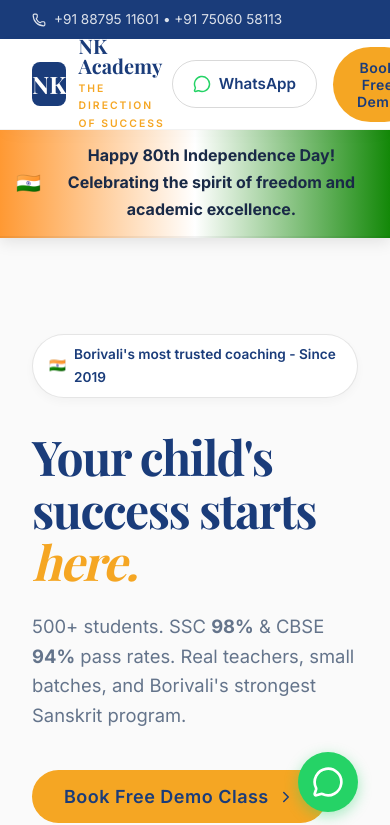
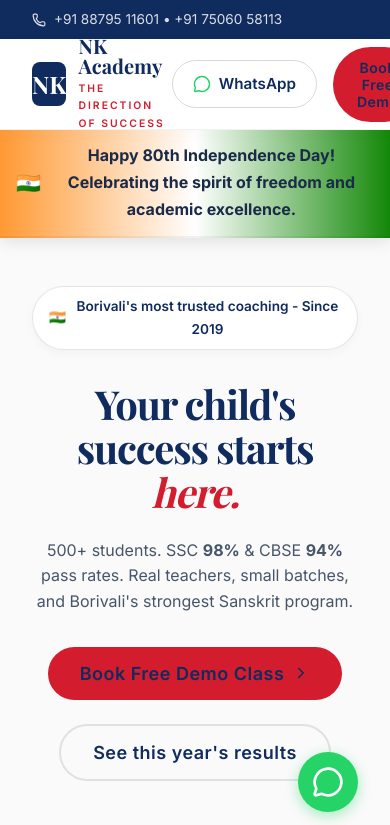
Before and after one commit to AhanaKulkarni/NK-Website, a Next.js app: page / in a window 390 px wide. Shown: the top 825 px of the page. Built offline with nearby package versions, Linux system fonts and the light colour scheme; a web font is replaced by a local one.

Commit message:
fix: remove incorrect student records and fix mobile layout/colors

```diff
--- a/src/app/globals.css
+++ b/src/app/globals.css
@@ -1,17 +1,17 @@
 :root {
-  /* Color System from Audit (Light Theme Focus) */
-  --color-primary: #1A3C7A; /* Navy */
-  --color-accent: #F5A623; /* Gold */
-  --color-background: #F8FAFC; /* Premium Off-white (Slate 50) */
+  /* Brand Color System */
+  --color-primary: #102B5E; /* Brand Navy */
+  --color-accent: #D31C2D; /* Brand Red */
+  --color-background: #FFFFFF; /* Pure White BG as requested */
   --color-surface: #FFFFFF;
-  --color-supporting: #64748B; /* Muted */
-  --color-text-main: #0F172A; /* Slate 900 for high contrast text */
+  --color-supporting: #475569; /* Muted slate */
+  --color-text-main: #0F172A; /* Slate 900 */
   --color-white: #FFFFFF;
 
-  /* Premium Shadows */
-  --shadow-diffuse: 0 20px 40px -10px rgba(26, 60, 122, 0.05), 0 1px 3px rgba(26, 60, 122, 0.02);
-  --shadow-hover-lift: 0 30px 60px -12px rgba(26, 60, 122, 0.1), 0 4px 12px rgba(26, 60, 122, 0.04);
-  --shadow-glow: 0 0 40px rgba(245, 166, 35, 0.15);
+  /* Shadows - Updated to match new brand colors */
+  --shadow-diffuse: 0 10px 30px -10px rgba(16, 43, 94, 0.08), 0 1px 3px rgba(16, 43, 94, 0.03);
+  --shadow-hover-lift: 0 20px 40px -12px rgba(16, 43, 94, 0.12), 0 4px 12px rgba(16, 43, 94, 0.06);
+  --shadow-glow: 0 0 40px rgba(211, 28, 45, 0.15);
 
   /* Radii */
   --radius-card: 24px;
--- a/src/app/page.module.css
+++ b/src/app/page.module.css
@@ -594,15 +594,29 @@
 }
 
 @media (max-width: 1024px) {
-  .heroContainer { flex-direction: column; }
+  .heroContainer { flex-direction: column; text-align: center; }
+  .heroActions { justify-content: center; }
   .topperFloatingCard { left: 50%; transform: translateX(-50%); bottom: -2rem; width: max-content; }
-  .statsGrid { grid-template-columns: repeat(2, 1fr); }
+  .statsGrid { grid-template-columns: repeat(2, 1fr); margin-top: -3rem; }
   .programsGrid, .whyGrid { grid-template-columns: repeat(2, 1fr); }
 }
 
 @media (max-width: 768px) {
-  .statsGrid, .programsGrid, .whyGrid { grid-template-columns: 1fr; }
+  .heroSection { padding: 3rem 0; }
+  .heroTitle { font-size: 2.5rem; }
+  .heroSubtitle { font-size: 1rem; margin: 0 auto 2rem auto; }
+  .heroImageWrapper { height: 350px; }
+  .statsGrid { grid-template-columns: 1fr; margin-top: 2rem; margin-bottom: 2rem; gap: 0; }
+  .statItem { padding: 2rem 1rem; border-right: none; border-bottom: 1px solid rgba(0,0,0,0.05); }
+  .statItem:last-child { border-bottom: none; }
+  .programsGrid, .whyGrid { grid-template-columns: 1fr; }
   .sectionHeaderRow { flex-direction: column; align-items: flex-start; gap: 1rem; }
+  .sectionHeaderRow h2 { font-size: 2rem; }
+  .programsSection, .whySection, .resultsSection, .toppersSection { padding: 4rem 0; }
+  .whyCTABox { padding: 2rem 1.5rem; }
+  .whyCTABox h3 { font-size: 1.75rem; }
+  .filterContainer { flex-direction: column; gap: 1.5rem; }
+  .filterGroup { flex-wrap: wrap; }
 }
 
 .extremeToppers {
--- a/src/components/ui/CountingNumber.tsx
+++ b/src/components/ui/CountingNumber.tsx
@@ -12,7 +12,7 @@
 
 export function CountingNumber({ value, suffix = "", prefix = "", duration = 2 }: CountingNumberProps) {
   const ref = useRef<HTMLSpanElement>(null);
-  const isInView = useInView(ref, { once: true, margin: "-100px" });
+  const isInView = useInView(ref, { once: true, margin: "0px" });
 
   const motionValue = useMotionValue(0);
   const springValue = useSpring(motionValue, {
--- a/src/components/ui/ScrollReveal.tsx
+++ b/src/components/ui/ScrollReveal.tsx
@@ -14,7 +14,7 @@
     <motion.div
       initial={{ opacity: 0, y: 30 }}
       whileInView={{ opacity: 1, y: 0 }}
-      viewport={{ once: true, margin: "-50px" }}
+      viewport={{ once: true, margin: "0px" }}
       transition={{ duration: 0.6, delay, ease: [0.22, 1, 0.36, 1] }}
       className={className}
     >
--- a/src/data/results.ts
+++ b/src/data/results.ts
@@ -61,8 +61,6 @@
   { name: 'Preet Jain', score: 'Top Scorer', photoId: 'preet-jain' },
   { name: 'Purvansh Mewada', score: '93.2%', photoId: 'purvansh-mewada' },
   { name: 'Raj Pawar', score: 'Top Scorer', photoId: 'raj-pawar' },
-  { name: 'Ram Barabde', score: 'Top Scorer', photoId: 'ram-barabde' },
-  { name: 'Ram Shukla', score: 'Top Scorer', photoId: 'ram-shukla' },
   { name: 'Rashi Agrwal', score: 'Top Scorer', photoId: 'rashi-agrwal' },
   { name: 'Sai Malandkar', score: 'Top Scorer', photoId: 'sai-malandkar' },
   { name: 'Sanjeevani Bapat', score: '91%', photoId: 'sanjeevani-bapat' },
```
